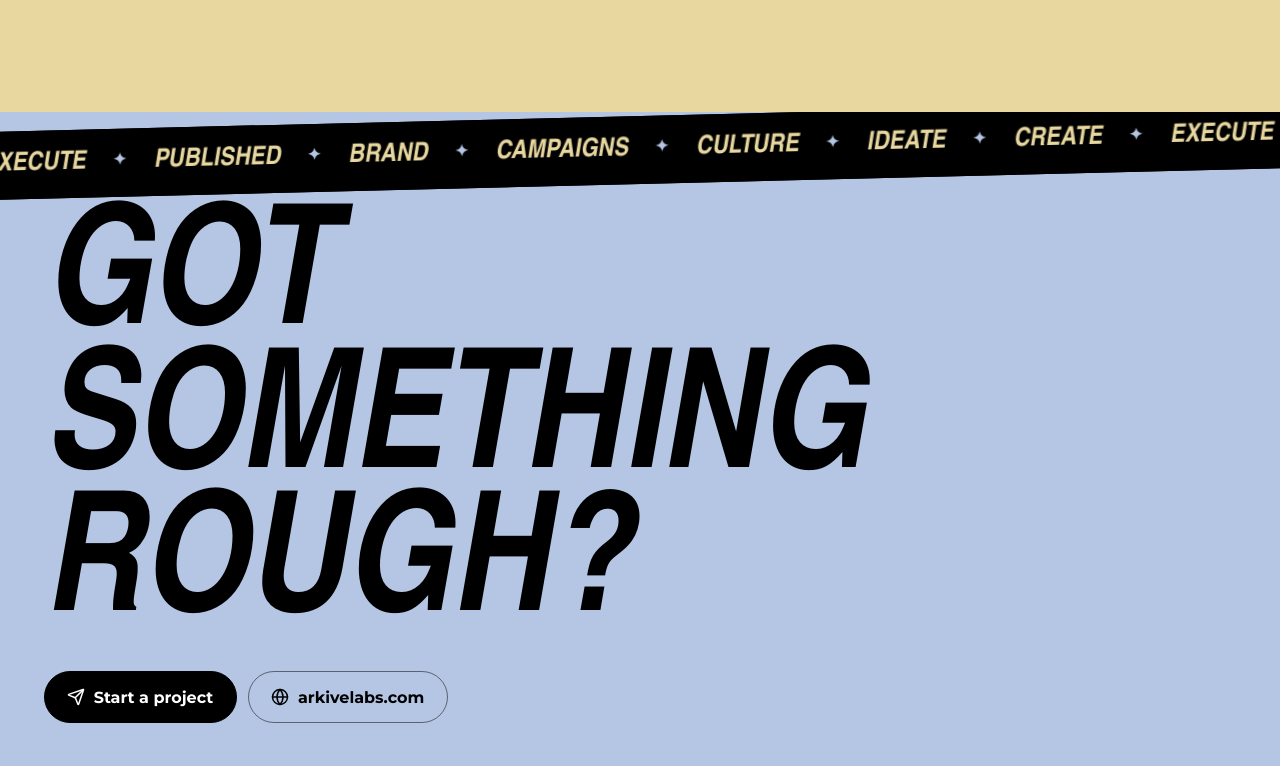
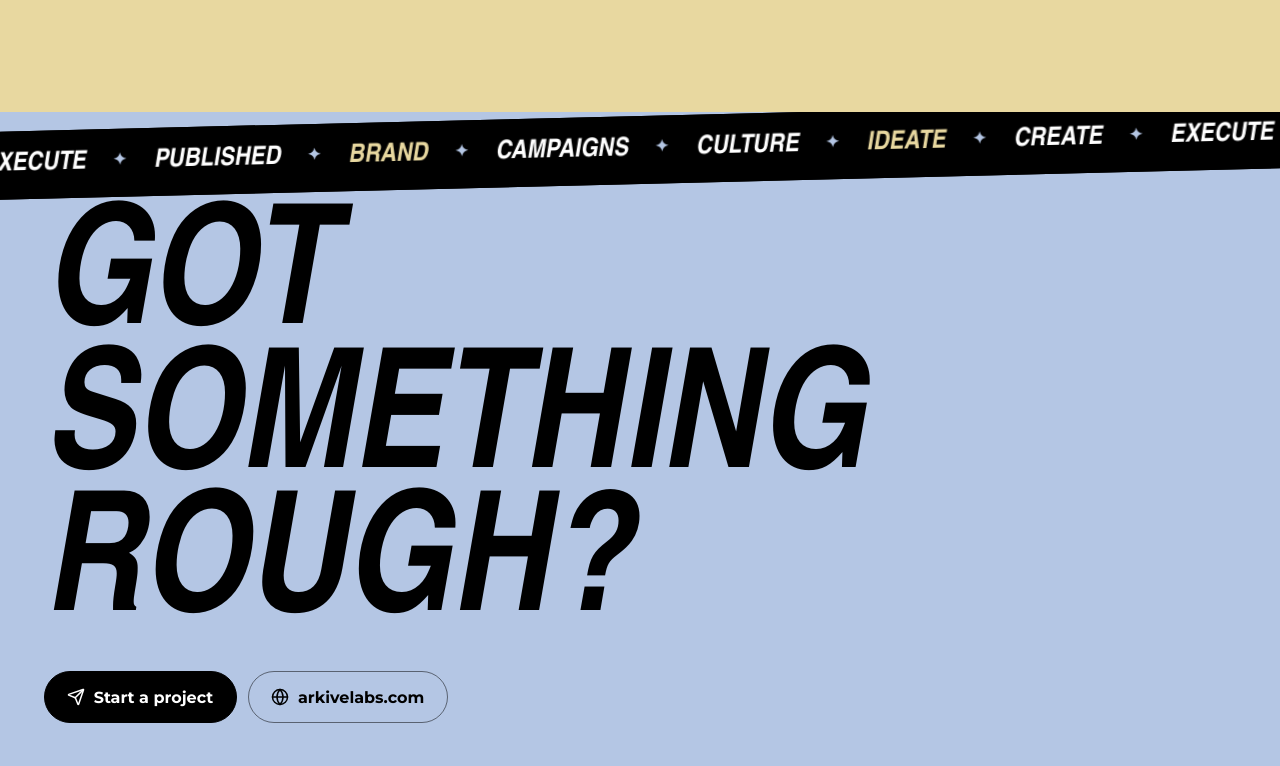
Before and after one commit to YohanWick21/YohanPortfolio, an Astro site: page /work/arkive-labs in a window 1280 px wide. Shown: the part 10862-11628 px from the top of the page. Built offline with nearby package versions, Linux system fonts and the light colour scheme; Astro itself is replaced by a stand-in of ours; a web font is replaced by a local one.

Commit message:
Arkive: white and gold ribbon text
Co-Authored-By: Claude Sonnet 5.5 <noreply@anthropic.com>
Claude-Session: https://claude.ai/code/session_01BhXKnoSUMKqidxmDftBrcN

```diff
--- a/src/styles/arkive.css
+++ b/src/styles/arkive.css
@@ -152,7 +152,8 @@
 /* footer on this page */
 .foot.ar-foot{background:#B4C6E4;color:#000}
 .foot.ar-foot .ribbon{background:#000;border-color:#000}
-.foot.ar-foot .ribbon-track span{color:#E8D8A0!important}
+.foot.ar-foot .ribbon-track span{color:#fff!important}
+.foot.ar-foot .ribbon-track span:nth-child(3n+2){color:#E8D8A0!important}
 .foot.ar-foot .ribbon-track b{color:#B4C6E4}
 .foot.ar-foot h2{color:#000}
 .foot.ar-foot .btn{background:#000;border-color:#000;color:#fff}
```
